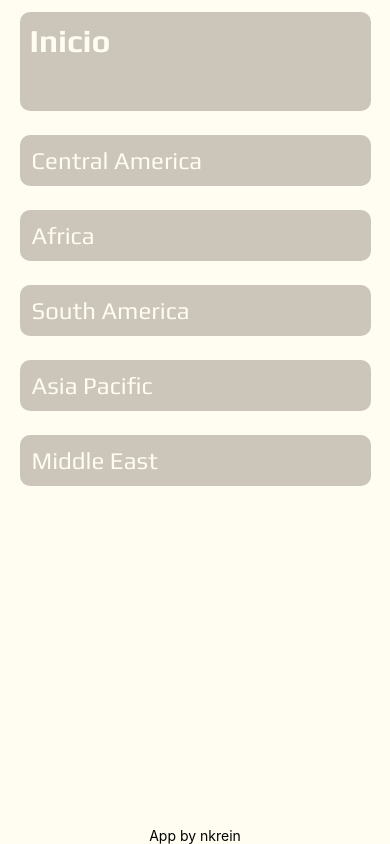
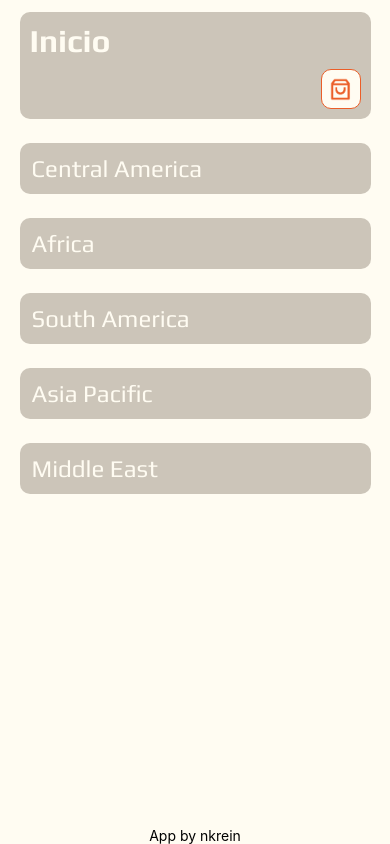
Before and after one commit to NKrein/native-ecomm, a React Native app: screen /ItemListCategories in a window 390 px wide. Built offline with nearby package versions, Linux system fonts and the light colour scheme.

Commit message:
Product card + Categories list and filter + Search bar & header improvement + Conditional render switch

```diff
--- a/App.js
+++ b/App.js
@@ -5,20 +5,26 @@ import { PALETTE } from './utils/colorPalette';
 import { useFonts } from 'expo-font';
 import { fonts } from './utils/fonts';
 import Home from './sceens/Home';
+import ItemListCategories from './sceens/ItemListCategories';
 
 export default function App() {
-  const [selectedItem, setSelectedItem] = useState({});
+  const [selectedCategory, setSelectedCategory] = useState({});
   const [fontsLoaded] = useFonts(fonts)
 
   if (!fontsLoaded) {
     return null
   }
 
+  const handleBack = () => setSelectedCategory({})
+
   return (
     <View style={styles.container}>
       <StatusBar />
       <View style={styles.main}>
-        <Home />
+        {selectedCategory.id
+          ? <ItemListCategories category={selectedCategory} handleBack={handleBack}/>
+          : <Home handleCategorySelect={setSelectedCategory} />
+        }
         <Text>App by nkrein</Text>
       </View>
     </View>
--- a/components/Header.js
+++ b/components/Header.js
@@ -1,10 +1,22 @@
-import { StyleSheet, Text, View } from 'react-native'
+import { Image, Pressable, StyleSheet, Text, View } from 'react-native'
 import { PALETTE } from '../utils/colorPalette'
+import arrowIcon from '../assets/icons/icon-arrow-left-flame.png'
+import checkoutIcon from '../assets/icons/icon-checkout-flame.png'
 
-const Header = ({ title }) => {
+const Header = ({ title, handleBack }) => {
   return (
     <View style={styles.container}>
       <Text style={styles.text}>{title}</Text>
+      <View style={styles.buttonBox}>
+        <Pressable style={styles.button}>
+          <Image style={styles.icon} source={checkoutIcon} />
+        </Pressable>
+        {handleBack &&
+          <Pressable style={styles.button} onPress={handleBack}>
+            <Image style={styles.icon} source={arrowIcon} />
+          </Pressable>
+        }
+      </View>
     </View>
   )
 }
@@ -14,7 +26,6 @@ export default Header
 const styles = StyleSheet.create({
   container: {
     width: '100%',
-    height: '12%',
     backgroundColor: PALETTE.timberwolf,
     borderRadius: 10,
     padding: 10,
@@ -23,6 +34,26 @@ const styles = StyleSheet.create({
   text: {
     fontSize: 32,
     color: PALETTE.white,
-    fontFamily: 'playBold'
+    fontFamily: 'playBold',
+    marginBottom: 10,
+  },
+  buttonBox: {
+    flexDirection: 'row-reverse',
+    justifyContent: 'space-between',
+  },
+  button: {
+    justifyContent: 'center',
+    alignItems: 'center',
+    backgroundColor: PALETTE.white,
+    borderColor: PALETTE.flame,
+    borderWidth: 1,
+    borderRadius: 10,
+    minWidth: 40,
+    minHeight: 40,
+  },
+  icon: {
+    width: 25,
+    height: 25,
+    resizeMode: 'contain'
   }
 })
--- /dev/null
+++ b/components/ProductCard.js
@@ -0,0 +1,49 @@
+import { Image, StyleSheet, Text, View } from 'react-native'
+import { PALETTE } from '../utils/colorPalette'
+
+const ProductCard = ({ item }) => {
+  return (
+    <View style={styles.container}>
+      <View style={styles.card}>
+        <Image
+          style={styles.image}
+          resizeMode='contain'
+          source={{ uri: item.image}}/>
+        <Text style={styles.text}>{item.name}</Text>
+        <Text style={styles.text}>${item.price}</Text>
+      </View>
+    </View>
+  )
+}
+
+export default ProductCard
+
+const styles = StyleSheet.create({
+  container: {
+    height: 225,
+    width: '50%',
+    justifyContent: 'center',
+    alignItems: 'center'
+  },
+  card: {
+    backgroundColor: PALETTE.timberwolf,
+    borderRadius: 10,
+    width: '90%',
+    height: '90%',
+    justifyContent: 'space-between',
+    alignItems: 'center'
+  },
+  image: {
+    width: '100%',
+    height: 110,
+    backgroundColor: PALETTE.eerieBlack,
+    borderTopLeftRadius: 10,
+    borderTopRightRadius: 10,
+  },
+  text: {
+    margin: 5,
+    color: PALETTE.eerieBlack,
+    fontFamily: 'playRegular',
+    fontSize: 16
+  }
+})
--- a/components/SearchBar.js
+++ b/components/SearchBar.js
@@ -1,25 +1,32 @@
 import { useState } from "react"
 import { Pressable, Text, TextInput, View, StyleSheet, Image } from "react-native"
 import { PALETTE } from "../utils/colorPalette"
-import addIcon from '../assets/icon-search-flame.png'
+import searchIcon from '../assets/icons/icon-search-flame.png'
+import deleteIcon from '../assets/icons/icon-delete-back-line.png'
 
 const SearchBar = ({ handleSearch }) => {
   const [inputValue, setInputValue] = useState('')
 
-  const handlePress = () => {
-    handleSearch(inputValue)
+  const handlePress = () => handleSearch(inputValue)
+
+  const handleBackLine = () => {
     setInputValue('')
+    handleSearch('')
   }
 
   return (
     <View style={styles.container}>
-      <TextInput
-        style={styles.input}
-        placeholder='Nueva tarea'
-        onChangeText={setInputValue}
-        value={inputValue} />
+      <View style={styles.inputContainer}>
+        <TextInput
+          style={styles.input}
+          onChangeText={setInputValue}
+          value={inputValue} />
+        <Pressable style={styles.backLineButton} onPress={handleBackLine}>
+          {inputValue && <Image style={styles.icon} source={deleteIcon} />}
+        </Pressable>
+      </View>
       <Pressable style={styles.button} onPress={handlePress}>
-        <Image style={styles.icon} source={addIcon} />
+        <Image style={styles.icon} source={searchIcon} />
       </Pressable>
     </View>
   )
@@ -31,8 +38,8 @@ const styles = StyleSheet.create({
     flexWrap: 'nowrap',
     justifyContent: 'space-between',
     alignItems: 'center',
-    width: '90%',
-    margin: 15,
+    width: '100%',
+    marginVertical: 15,
     padding: 15,
     backgroundColor: PALETTE.timberwolf,
     borderRadius: 10
@@ -42,23 +49,39 @@ const styles = StyleSheet.create({
     alignItems: 'center',
     backgroundColor: PALETTE.white,
     borderColor: PALETTE.flame,
-    borderWidth: 2,
+    borderWidth: 1,
     borderRadius: 10,
-    padding: 10,
     minWidth: 40,
     minHeight: 40,
+  },
+  inputContainer: {
+    flexDirection: 'row',
+    width: '80%',
+    height: 32,
   },
   input: {
     backgroundColor: PALETTE.white,
     color: PALETTE.eerieBlack,
-    width: '80%',
+    width: '90%',
     padding: 5,
-    borderRadius: 5
+    borderBottomLeftRadius: 5,
+    borderTopLeftRadius: 5,
+    height: 32,
+  },
+  backLineButton: {
+    width: '10%',
+    backgroundColor: PALETTE.white,
+    borderBottomRightRadius: 5,
+    borderTopRightRadius: 5,
+    height: 32,
+    width: 32,
+    justifyContent: 'center',
+    alignItems: 'center'
   },
   icon: {
     width: 25,
     height: 25,
-    objectFit: 'contain'
+    resizeMode: 'contain'
   }
 });
 
--- a/sceens/Home.js
+++ b/sceens/Home.js
@@ -3,13 +3,13 @@ import Header from '../components/Header'
 import categoriesList from '../assets/data/categories.json'
 import CategoryCard from '../components/CategoryCard'
 
-const Home = () => {
+const Home = ({ handleCategorySelect }) => {
   return (
     <View style={styles.constainer}>
       <Header title={'Inicio'} />
       <FlatList
         data={categoriesList}
-        renderItem={({item}) => <CategoryCard item={item} handlePress={console.log}/>}
+        renderItem={({item}) => <CategoryCard item={item} handlePress={handleCategorySelect}/>}
         keyExtractor={item => item.id} />
     </View>
   )
--- /dev/null
+++ b/sceens/ItemListCategories.js
@@ -0,0 +1,48 @@
+import { useEffect, useState } from 'react'
+import { FlatList, StyleSheet, Text, View } from 'react-native'
+import productsList from '../assets/data/products.json'
+import SearchBar from '../components/SearchBar'
+import ProductCard from '../components/ProductCard'
+import Header from '../components/Header'
+
+const ItemListCategories = ({ category, handleBack }) => {
+
+  const [products, setProducts] = useState([])
+  const [keyword, setKeyword] = useState('')
+
+  const handleSearch = (value) => setKeyword(value)
+
+  useEffect(() => {
+    const selectedCategoryItems = category.title
+      ? productsList.filter(item => item.region === category.title)
+      : productsList
+    const updatedArray = selectedCategoryItems.filter(item => item.name.includes(keyword))
+    setProducts(updatedArray)
+  }, [category, keyword])
+
+  return (
+    <View style={styles.constainer}>
+      {/* Search */}
+      <Header title={category.title || 'Todos los productos'} handleBack={handleBack}/>
+      <FlatList
+        numColumns={2}
+        data={products}
+        renderItem={({ item }) => <ProductCard item={item} />}
+        keyExtractor={item => item.id} />
+      <SearchBar handleSearch={handleSearch} />
+    </View>
+  )
+}
+
+export default ItemListCategories
+
+const styles = StyleSheet.create({
+  constainer: {
+    flex: 1,
+    width: '90%',
+  },
+  cardsContainer: {
+    justifyContent: 'center',
+    alignItems: 'center'
+  }
+})
```
Also changed, not shown: assets/icons/icon-delete-back-line.png (added).
